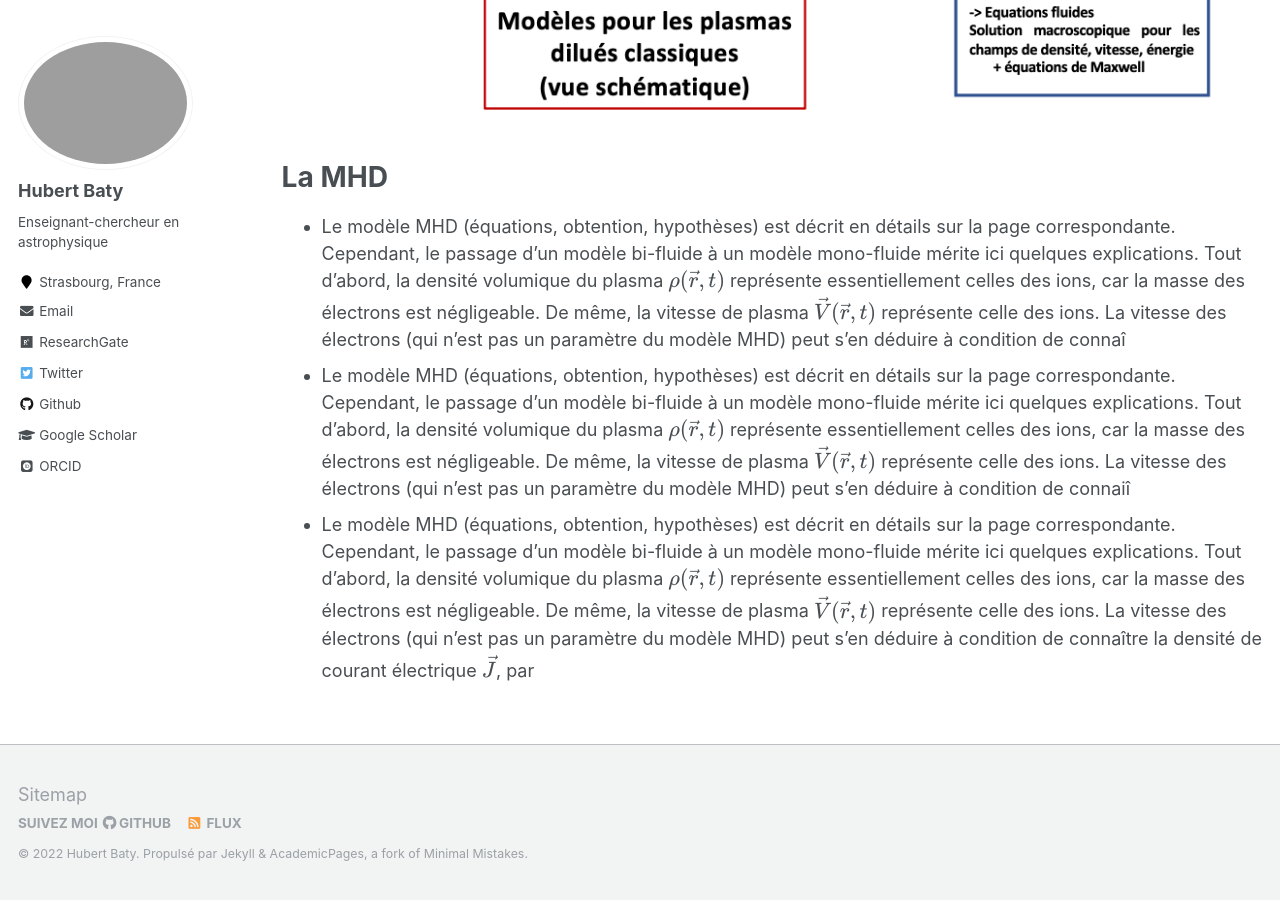
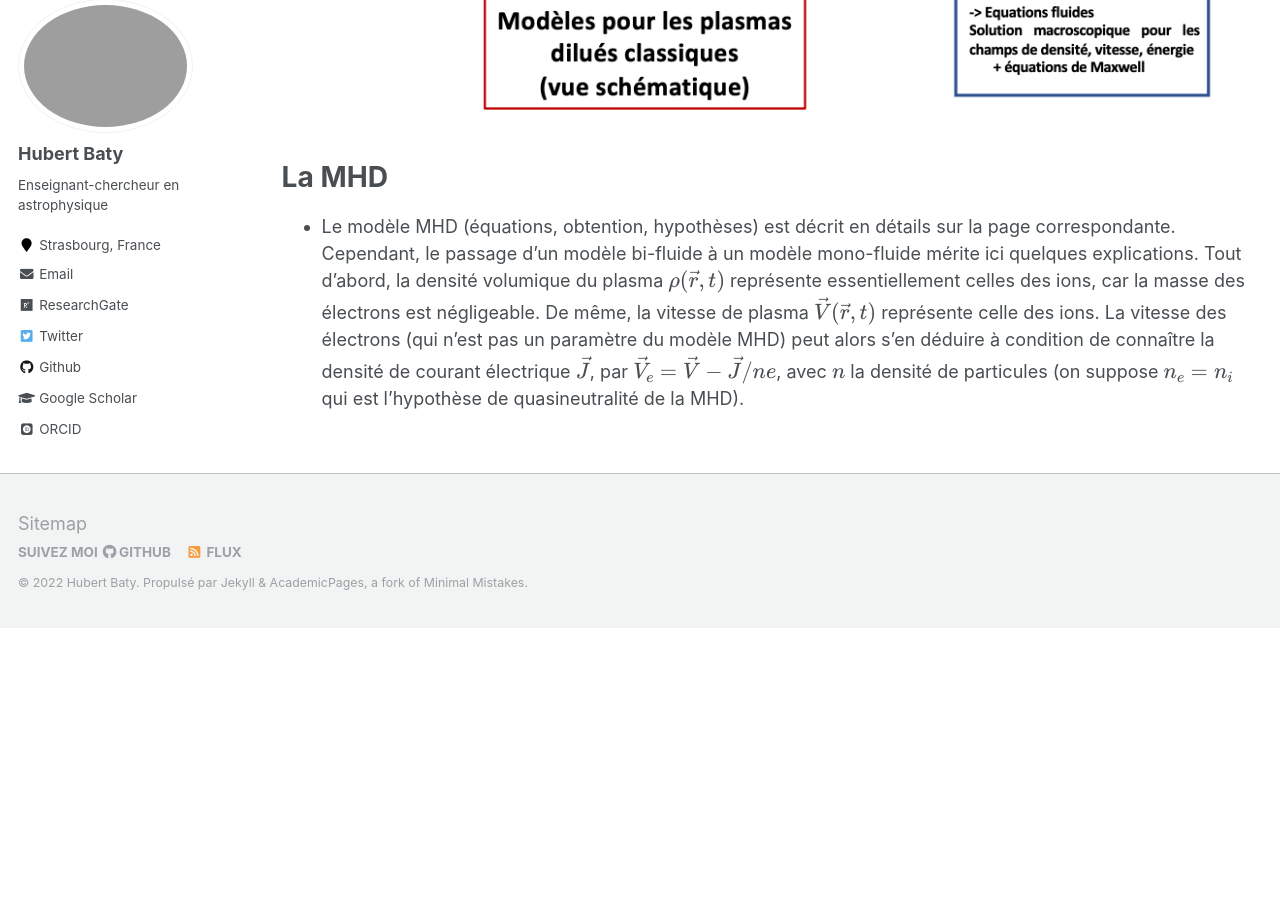
Before and after one commit to hubertbaty/hubertbaty.github.io, a Jekyll site: the page built from _pages/plasma.md, in a window 1280 px wide and 900 px high, scrolled down 5295 px. Built offline with Jekyll 4.4.1, drawn with Linux system fonts in a browser that asks for light colours; some web fonts are replaced; formulas are drawn with MathJax 3; after the commit the page ends 5923 px from its top, so only the background shows below that.

Commit message:
Update plasma.md

```diff
--- a/_pages/plasma.md
+++ b/_pages/plasma.md
@@ -70,7 +70,4 @@ Modèles de description des plasmas
 
 La MHD
 ======
- * Le modèle MHD (équations, obtention, hypothèses) est décrit en détails sur la page correspondante. Cependant, le passage d'un modèle bi-fluide à un modèle mono-fluide mérite ici quelques explications. Tout d'abord, la densité volumique du plasma $\rho (\vec r, t)$ représente essentiellement celles des ions, car la masse des électrons est négligeable. De même, la vitesse de plasma $\vec V (\vec r, t)$ représente celle des ions. La vitesse des électrons (qui n'est pas un paramètre du modèle MHD) peut s'en déduire à condition de
-connaî
- * Le modèle MHD (équations, obtention, hypothèses) est décrit en détails sur la page correspondante. Cependant, le passage d'un modèle bi-fluide à un modèle mono-fluide mérite ici quelques explications. Tout d'abord, la densité volumique du plasma $\rho (\vec r, t)$ représente essentiellement celles des ions, car la masse des électrons est négligeable. De même, la vitesse de plasma $\vec V (\vec r, t)$ représente celle des ions. La vitesse des électrons (qui n'est pas un paramètre du modèle MHD) peut s'en déduire à condition de connaiî
- * Le modèle MHD (équations, obtention, hypothèses) est décrit en détails sur la page correspondante. Cependant, le passage d'un modèle bi-fluide à un modèle mono-fluide mérite ici quelques explications. Tout d'abord, la densité volumique du plasma $\rho (\vec r, t)$ représente essentiellement celles des ions, car la masse des électrons est négligeable. De même, la vitesse de plasma $\vec V (\vec r, t)$ représente celle des ions. La vitesse des électrons (qui n'est pas un paramètre du modèle MHD) peut s'en déduire à condition de connaître la densité de courant électrique $\vec J$, par
+ * Le modèle MHD (équations, obtention, hypothèses) est décrit en détails sur la page correspondante. Cependant, le passage d'un modèle bi-fluide à un modèle mono-fluide mérite ici quelques explications. Tout d'abord, la densité volumique du plasma $\rho (\vec r, t)$ représente essentiellement celles des ions, car la masse des électrons est négligeable. De même, la vitesse de plasma $\vec V (\vec r, t)$ représente celle des ions. La vitesse des électrons (qui n'est pas un paramètre du modèle MHD) peut alors s'en déduire à condition de connaître la densité de courant électrique $\vec J$, par $\vec V_e = \vec V - \vec J / ne$, avec $n$ la densité de particules (on suppose $n_e = n_i$ qui est l'hypothèse de quasineutralité de la MHD).
```
